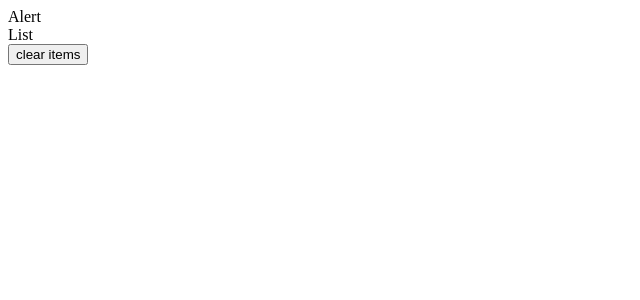
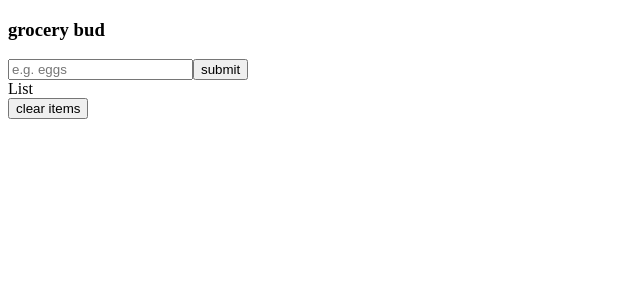
Before and after one commit to LaurenCummings/grocery-list-project, a React (Vite) app: page / in a window 1280 px wide. Shown: the top 300 px of the page, without its empty margins (0-640 px from the left). Built offline with nearby package versions, Linux system fonts and the light colour scheme.

Commit message:
Added form structure

```diff
--- a/src/App.jsx
+++ b/src/App.jsx
@@ -8,7 +8,7 @@
   const [list, setList] = useState([]);
   const [isEditing, setIsEditing] = useState(false);
   const [editId, setEditId] = useState(null);
-  const [alert, setAlert] = useState({ show: true, msg: '', type: '' });
+  const [alert, setAlert] = useState({ show: false, msg: '', type: '' });
 
   const handleSubmit = (e) => {
     e.preventDefault();
@@ -19,6 +19,19 @@
     <section className="section-center">
       <form className="grocery-form" onSubmit={handleSubmit}>
         {alert.show && <Alert />}
+        <h3>grocery bud</h3>
+        <div className="form-control">
+          <input
+            type="text"
+            className="grocery"
+            placeholder="e.g. eggs"
+            value={name}
+            onChange={(e) => setName(e.target.value)}
+          />
+          <button type="submit" className="submit-btn">
+            {isEditing ? 'edit' : 'submit'}
+          </button>
+        </div>
       </form>
       <div className="grocery-container">
         <List />
```
